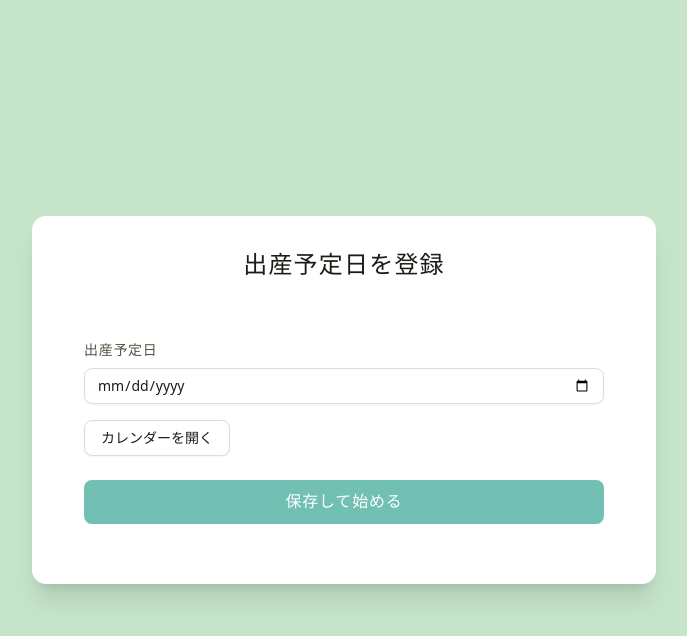
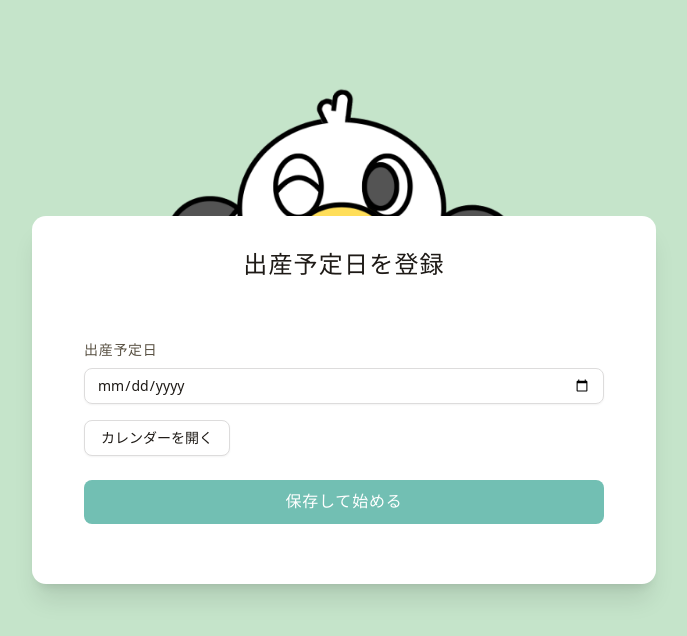
Before and after one commit to Tsugawa-Keita/202509_hackathon, a React (Vite) app: page /setup in a window 1280 px wide. Shown: the top 636 px of the page, without its empty margins (296-983 px from the left). Built offline with nearby package versions, Linux system fonts and the light colour scheme; no server answers; a web font is replaced by a local one.

Commit message:
feat: papamo イメージ画像を追加

```diff
--- a/src/pages/initial-setup-page.tsx
+++ b/src/pages/initial-setup-page.tsx
@@ -143,8 +143,15 @@ const InitialSetupPage = ({ onConfigured }: InitialSetupPageProps) => {
   };
 
   return (
-    <main className="flex min-h-dvh items-center bg-[#C5E4CA] px-6 py-12 text-foreground md:py-20">
-      <div className="mx-auto w-full max-w-2xl px-4 sm:px-6">
+    <main className="relative flex min-h-dvh items-center bg-[#C5E4CA] px-6 py-12 text-foreground md:py-20">
+        <img
+          alt="胎内で丸まる赤ちゃんのイラスト"
+          className="absolute top-1/2 translate-y-[-330px] left-1/2 translate-x-[-50%] h-60 w-60 object-contain lg:h-100 lg:w-100"
+          width={512}
+          height={512}
+          src="/images/papamo-character.png"
+        />
+      <div className="relative mx-auto w-full max-w-2xl px-4 sm:px-6">
         <Card className="bg-background text-card-foreground shadow-xl">
           <CardHeader className="gap-2 pb-0">
             <CardTitle className="text-center font-semibold text-2xl">出産予定日を登録</CardTitle>
```
Also changed, not shown: public/images/papamo-character.png (added).
